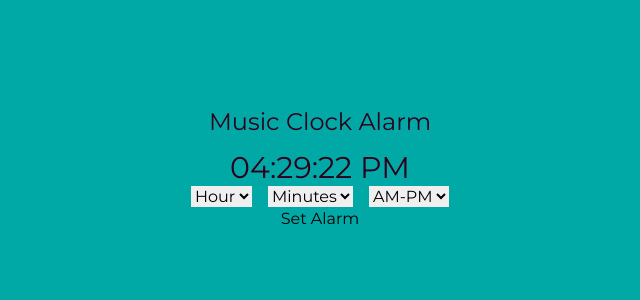
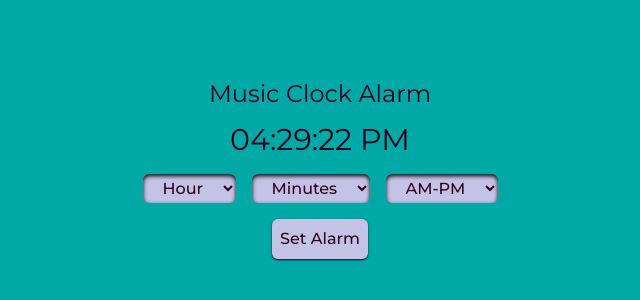
Before and after one commit to 4zin/clockAlarm, a Next.js app: page / in a window 1280 px wide. Shown: the part 232-532 px from the top of the page, without its empty margins (320-960 px from the left). Built offline with nearby package versions, Linux system fonts and the light colour scheme.

Commit message:
styled select, button set alarm & alarm modal

```diff
--- /dev/null
+++ b/app/components/AlarmModal.tsx
@@ -0,0 +1,25 @@
+import { useContext } from "react"
+import { AlarmContext } from "./context/ClockContext"
+
+export function AlarmModal() {
+
+    const alarmContext = useContext(AlarmContext)
+
+    if (alarmContext === undefined) {
+        throw new Error('alarmContext must be used within AlarmProvider')
+    }
+
+    const { alarmConfig, alarmTime } = alarmContext
+
+    return (
+        <section className={`grid ${alarmConfig ? 'absolute' : 'hidden'}  w-screen h-screen top-0 left-0 place-items-center bg-[rgba(0,0,0,0.25)]`}>
+            <div className="flex items-center justify-center h-[400px] w-[420px] bg-accents-100 rounded-md">
+                {
+                    alarmConfig && (
+                        <p className="text-white font-semibold">Alarma activada a las {alarmTime.hour}:{alarmTime.minute} {alarmTime.amPm}</p>
+                    )
+                }
+            </div>
+        </section>
+    )
+}
--- a/app/components/Clock.tsx
+++ b/app/components/Clock.tsx
@@ -31,18 +31,7 @@ export const Clock = () => {
     return (
         <div className="flex flex-col gap-3 items-center">
             <h1 className="text-accents-100 text-2xl">Music Clock Alarm</h1>
-            {digitalHour && (
-                <>
-                    <p className="text-3xl text-accents-100">{digitalHour}:{digitalMinute}:{digitalSeconds} {ampm}</p>
-                    {
-                        alarmConfig && (
-                            <p className="text-accents-100 font-semibold">Alarma activada a las {alarmTime.hour}:{alarmTime.minute} {alarmTime.amPm}</p>
-                        )
-                    }
-
-
-                </>)
-            }
+            {digitalHour && <p className="text-3xl text-accents-100">{digitalHour}:{digitalMinute}:{digitalSeconds} {ampm}</p>}
         </div>
     )
 }
--- a/app/components/SetAlarm.tsx
+++ b/app/components/SetAlarm.tsx
@@ -1,8 +1,11 @@
 'use client'
 
+import { useEffect, useContext } from 'react'
+import { AlarmContext } from './context/ClockContext'
+import { AlarmModal } from './AlarmModal'
+import { Roboto } from 'next/font/google'
 
-import { useState, useEffect, useContext } from 'react'
-import { AlarmContext } from './context/ClockContext'
+const roboto = Roboto({ subsets: ['latin'], weight: ['300', '400', '500', '700'] })
 
 export const SetAlarm = () => {
 
@@ -22,7 +25,8 @@ export const SetAlarm = () => {
         minuteNumber,
         hourHandler,
         minuteHandler,
-        amPmHandler, } = alarmContext
+        amPmHandler,
+    } = alarmContext
 
 
 
@@ -34,22 +38,34 @@ export const SetAlarm = () => {
 
     return (
         <div className='flex flex-col'>
-            <div className='flex gap-4'>
-                <select value={hour} onChange={hourHandler}>
+            <div className='flex gap-4 mt-4 mb-4'>
+                <select
+                    className={`bg-accents-400 py-1 px-[1rem] rounded-md shadow-black shadow-inner text-accents-100 font-medium`}
+                    value={hour}
+                    onChange={hourHandler}
+                >
                     <option disabled value="Hour">Hour</option>
                     {
                         hourNumber.map((hour, index) => <option key={index} value={hour}>{hour}</option>)
                     }
                 </select>
 
-                <select value={minutes} onChange={minuteHandler}>
+                <select
+                    className={`bg-accents-400 py-1 px-[1rem] rounded-md shadow-black shadow-inner text-accents-100 font-medium`}
+                    value={minutes}
+                    onChange={minuteHandler}
+                >
                     <option disabled value="Minutes">Minutes</option>
                     {
                         minuteNumber.map((minute, index) => <option key={index} value={minute}>{minute}</option>)
                     }
                 </select>
 
-                <select value={amPmOptions} onChange={amPmHandler}>
+                <select
+                    className={`bg-accents-400 py-1 px-[1rem] rounded-md shadow-black shadow-inner text-accents-100 font-medium`}
+                    value={amPmOptions}
+                    onChange={amPmHandler}
+                >
                     <option disabled value="AM-PM">AM-PM</option>
                     <option value="AM">AM</option>
                     <option value="PM">PM</option>
@@ -58,11 +74,14 @@ export const SetAlarm = () => {
 
             <div className='flex justify-center'>
                 <button
+                    className='bg-accents-400 hover:bg-[#bbbbea] p-2 rounded-md shadow-accents-100 shadow-sm text-accents-100 font-medium active:translate-y-1 transition-all duration-75'
                     onClick={setAlarmHandler}
                 >
                     Set Alarm
                 </button>
             </div>
+            <AlarmModal />
+
         </div>
     )
 }
--- a/app/layout.tsx
+++ b/app/layout.tsx
@@ -2,7 +2,7 @@ import '../styles/globals.css';
 import { Montserrat } from 'next/font/google';
 import { AlarmProvider } from './components/context/ClockContext';
 
-const monteserrat = Montserrat({ subsets: ['latin'], weight: ['400', '700'] });
+const monteserrat = Montserrat({ subsets: ['latin'], weight: ['400', '500', '700'] });
 
 export const metadata = {
   title: 'Pomodorify',
--- a/tailwind.config.ts
+++ b/tailwind.config.ts
@@ -22,6 +22,7 @@ const config: Config = {
           100: "#30011E",
           200: "#4E8098",
           300: "#5A80AD",
+          400: '#C3C3E6'
         }
       }
     },
```
